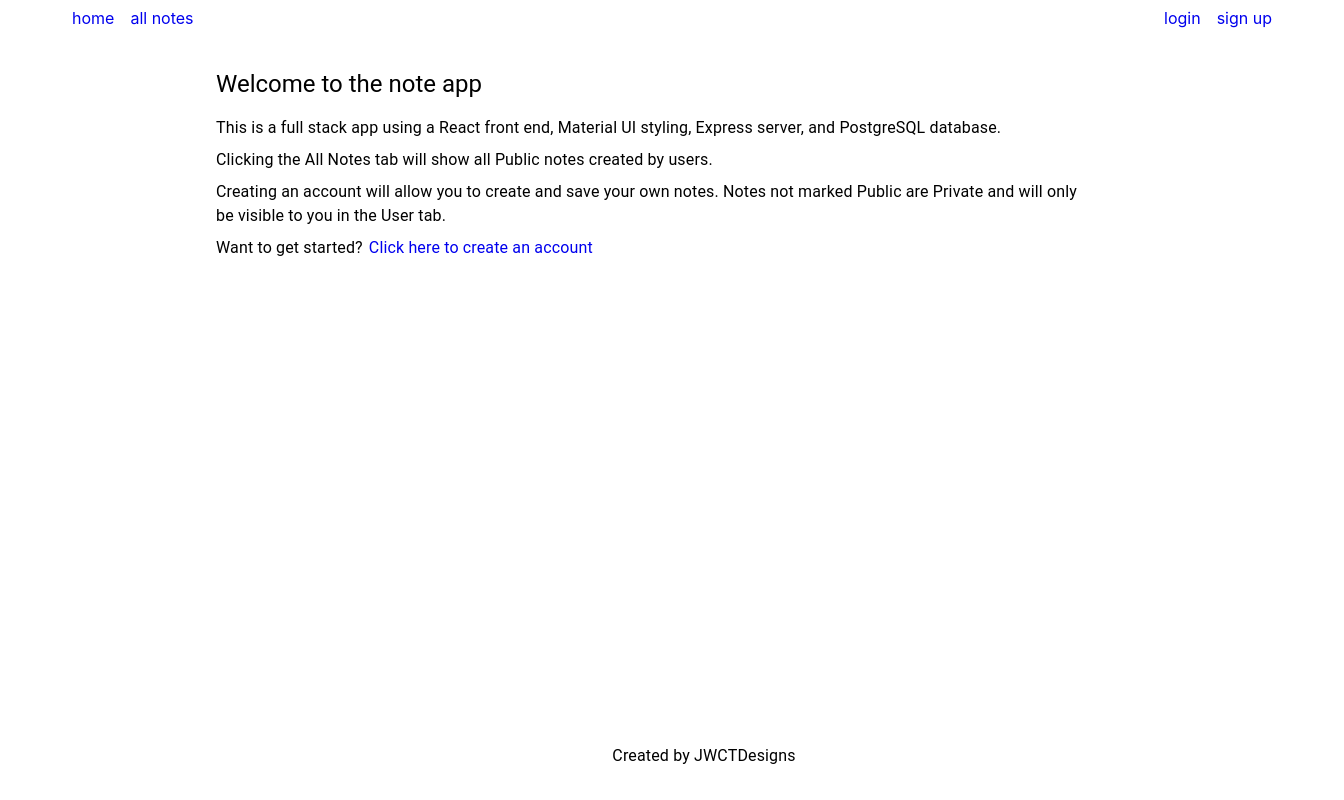
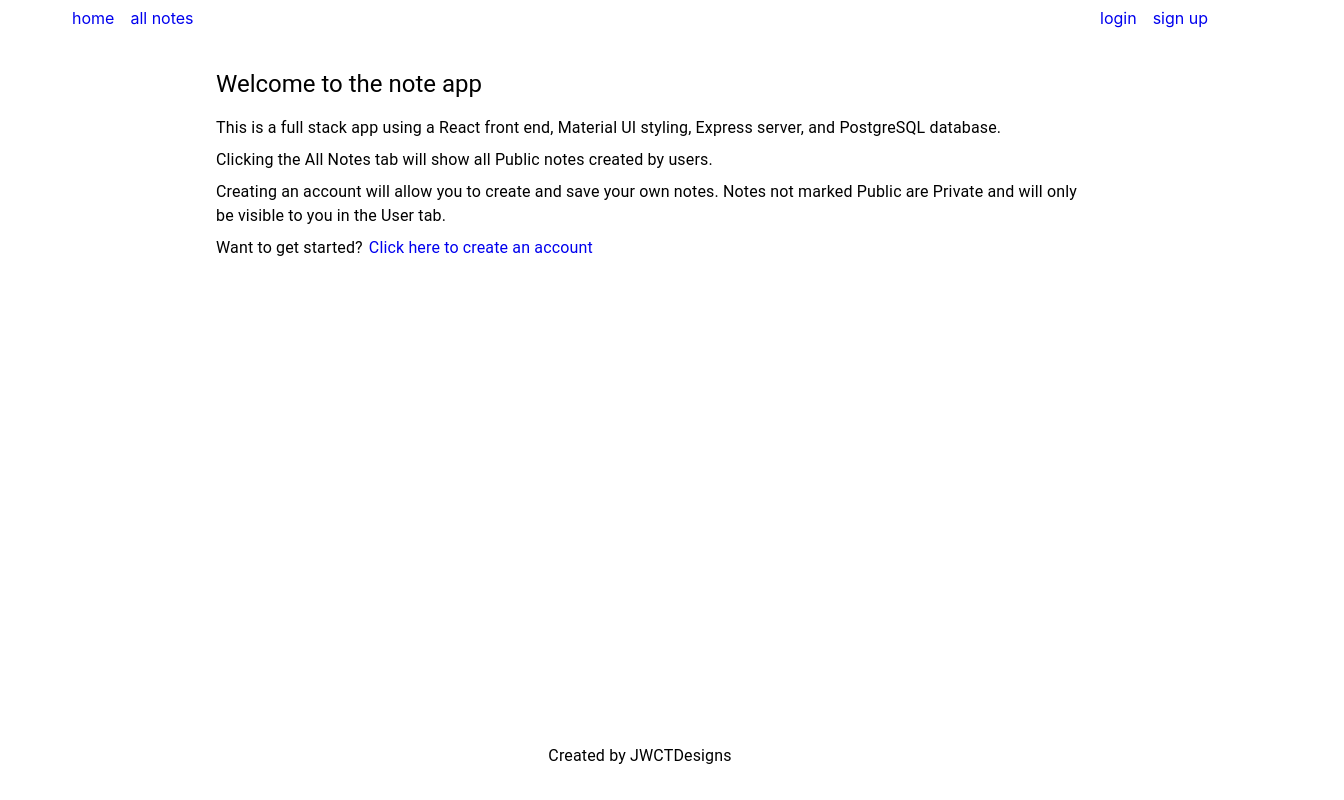
Before and after one commit to JWCTempleton/full-stack-notes-app, a React (Create React App) app in the folder notes-frontend/: page / in a window 1280 px wide. Shown: the whole page, 1344 px wide, since content can reach past the window. Built offline with nearby package versions, Linux system fonts and the light colour scheme; no server answers.

Commit message:
Add changes to styling of width of elements at full screen, issues were causing overflow which should be fixed

```diff
--- a/notes-frontend/src/App.css
+++ b/notes-frontend/src/App.css
@@ -1,21 +1,11 @@
 .App {
   text-align: center;
-}
-
-.App-logo {
-  height: 40vmin;
-  pointer-events: none;
-}
-
-@media (prefers-reduced-motion: no-preference) {
-  .App-logo {
-    animation: App-logo-spin infinite 20s linear;
-  }
 }
 
 .App-header {
   background-color: #282c34;
   min-height: 100vh;
+  width: 100vw;
   display: flex;
   flex-direction: column;
   align-items: center;
--- a/notes-frontend/src/App.js
+++ b/notes-frontend/src/App.js
@@ -76,7 +76,6 @@
     return (
       <Box
         sx={{
-          width: "100vw",
           height: "60px",
           display: "flex",
           flexDirection: "column",
@@ -92,10 +91,16 @@
   }
 
   return (
-    <Container>
+    <Container
+      style={{
+        maxWidth: "90vw",
+        overflow: "none",
+        padding: 0,
+        margin: "0 auto",
+      }}
+    >
       <div
         style={{
-          width: "95vw",
           display: "flex",
           alignItems: "center",
           justifyContent: "space-between",
--- a/notes-frontend/src/components/Footer.js
+++ b/notes-frontend/src/components/Footer.js
@@ -1,7 +1,7 @@
 import { Typography } from "@mui/material";
 
 const styles = {
-  width: "100vw",
+  width: "90vw",
   height: "40px",
   padding: "20px 0",
   display: "flex",
--- a/notes-frontend/src/index.css
+++ b/notes-frontend/src/index.css
@@ -6,6 +6,7 @@
   -webkit-font-smoothing: antialiased;
   -moz-osx-font-smoothing: grayscale;
   min-height: 100vh;
+  max-width: 100vw;
   display: flex;
   flex-direction: column;
 }
```
